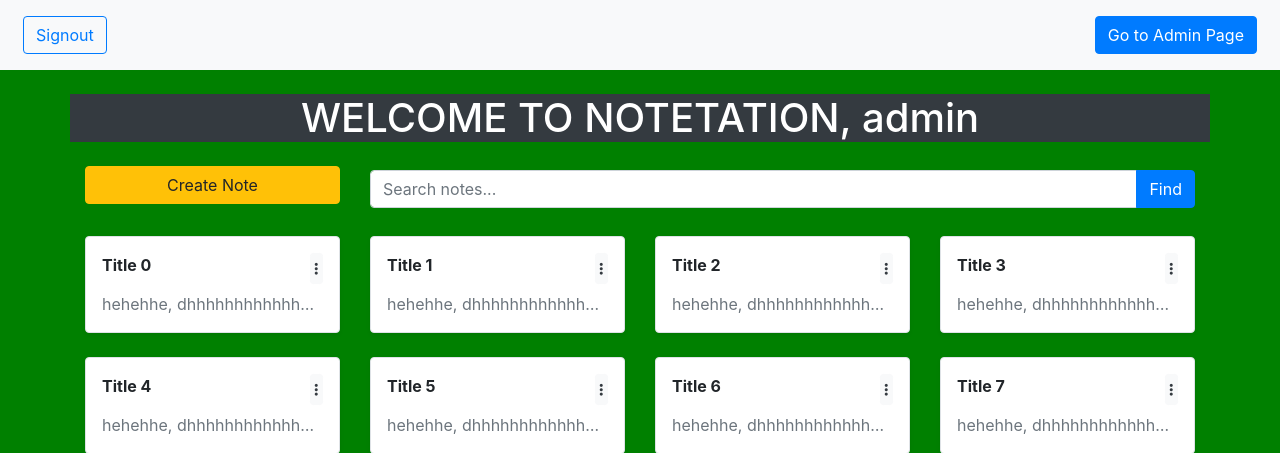
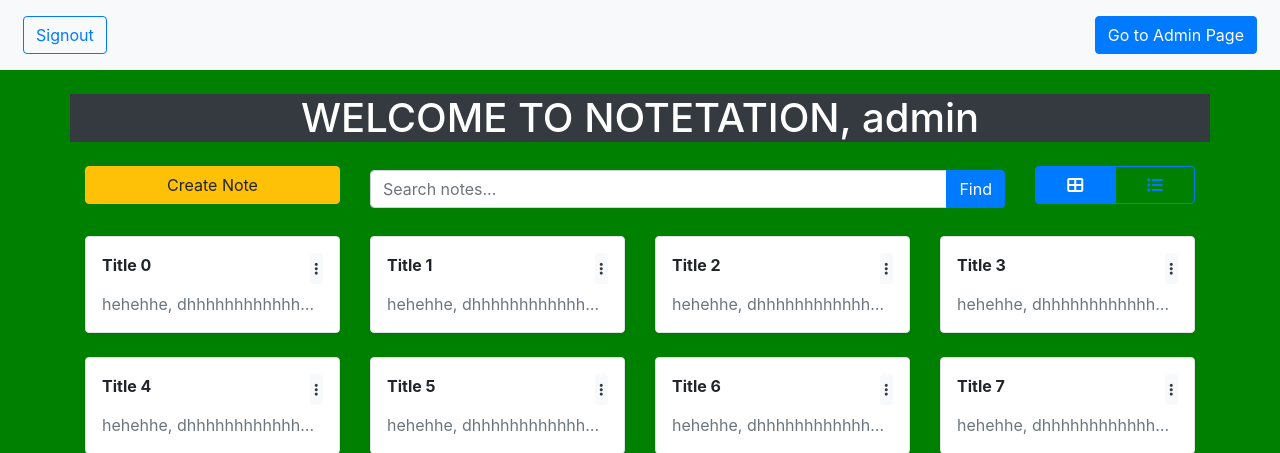
Before and after one commit to LyraeNgo/Noteapp, a PHP site: page / in a window 1280 px wide. Shown: the top 453 px of the page. Run offline with PHP 8.4, Linux system fonts and the light colour scheme; a user stored in the database is signed in; data that the repository does not hold is empty.

Commit message:
Add grid/list view toggle functionality

```diff
--- a/www/index.php
+++ b/www/index.php
@@ -45,7 +45,7 @@
       <div class="col-12 col-md-3 mb-2">
         <button class="btn btn-warning w-100" id="create">Create Note</button>
       </div>
-      <div class="col-12 col-md-9">
+      <div class="col-12 col-md-7">
         <form action="" method="get">
           <div class="input-group">
             <input type="text" name="search" class="form-control" placeholder="Search notes..."/>
@@ -54,6 +54,16 @@
             </div>
           </div>
         </form>
+      </div>
+      <div class="col-12 col-md-2 mb-2">
+        <div class="btn-group w-100">
+          <button class="btn btn-outline-primary active" id="grid-view">
+            <i class="fas fa-th-large"></i>
+          </button>
+          <button class="btn btn-outline-primary" id="list-view">
+            <i class="fas fa-list"></i>
+          </button>
+        </div>
       </div>
     </div>
   </div>
@@ -72,14 +82,13 @@
 
   <!-- Note Display -->
   <div class="container">
-    <div class="row d-flex ">
+    <div class="row" id="notes-container">
       <?php
 	  	$sql="select * from user,note";
 
 	 	for ($i = 0; $i < 10; $i++) { ?>
-        <div class="col-12 col-sm-6 col-md-4 col-lg-3 mb-4">
+        <div class="col-12 col-sm-6 col-md-4 col-lg-3 mb-4 note-item">
           <div class="border rounded p-3 shadow-sm h-100 bg-white">
-
             <!-- Title & 3-dot menu -->
             <div class="d-flex justify-content-between align-items-start">
               <div class="font-weight-bold text-truncate" style="max-width: 85%;">Title <?= $i ?></div>
@@ -99,7 +108,6 @@
             <div class="text-muted text-truncate mt-2">hehehhe, dhhhhhhhhhhhhhhhhhhhhhhhhhhhhhhhhhhh <?= $i ?></div>
           </div>
         </div>
-
       <?php } ?>
     </div>
   </div>
--- a/www/main.js
+++ b/www/main.js
@@ -4,4 +4,27 @@ window.addEventListener("DOMContentLoaded",()=>{
     createNote.addEventListener("click",()=>{
         showForm.style.display="block";
     })
+
+    // View mode switching
+    const gridViewBtn = document.querySelector("#grid-view");
+    const listViewBtn = document.querySelector("#list-view");
+    const notesContainer = document.querySelector("#notes-container");
+
+    console.log("Grid button:", gridViewBtn);
+    console.log("List button:", listViewBtn);
+    console.log("Notes container:", notesContainer);
+
+    gridViewBtn.addEventListener("click", () => {
+        console.log("Grid view clicked");
+        notesContainer.classList.remove("list-view");
+        gridViewBtn.classList.add("active");
+        listViewBtn.classList.remove("active");
+    });
+
+    listViewBtn.addEventListener("click", () => {
+        console.log("List view clicked");
+        notesContainer.classList.add("list-view");
+        listViewBtn.classList.add("active");
+        gridViewBtn.classList.remove("active");
+    });
 });
--- a/www/style.css
+++ b/www/style.css
@@ -29,5 +29,38 @@
 .noteblock{
 	background-color: green;
 	border: solid black 1px;
+}
 
+/* View mode styles */
+#notes-container.list-view {
+    display: flex;
+    flex-direction: column;
 }
+
+#notes-container.list-view .note-item {
+    width: 100%;
+    max-width: 100%;
+    flex: 0 0 100%;
+}
+
+#notes-container.list-view .note-item .border {
+    display: flex;
+    align-items: center;
+    padding: 1rem;
+}
+
+#notes-container.list-view .note-item .font-weight-bold {
+    margin-right: 1rem;
+    min-width: 200px;
+}
+
+#notes-container.list-view .note-item .text-muted {
+    flex: 1;
+    margin: 0;
+}
+
+/* Active button style */
+.btn-group .btn.active {
+    background-color: #007bff;
+    color: white;
+}
```
Lines whose indentation alone changed are shown as unchanged.
